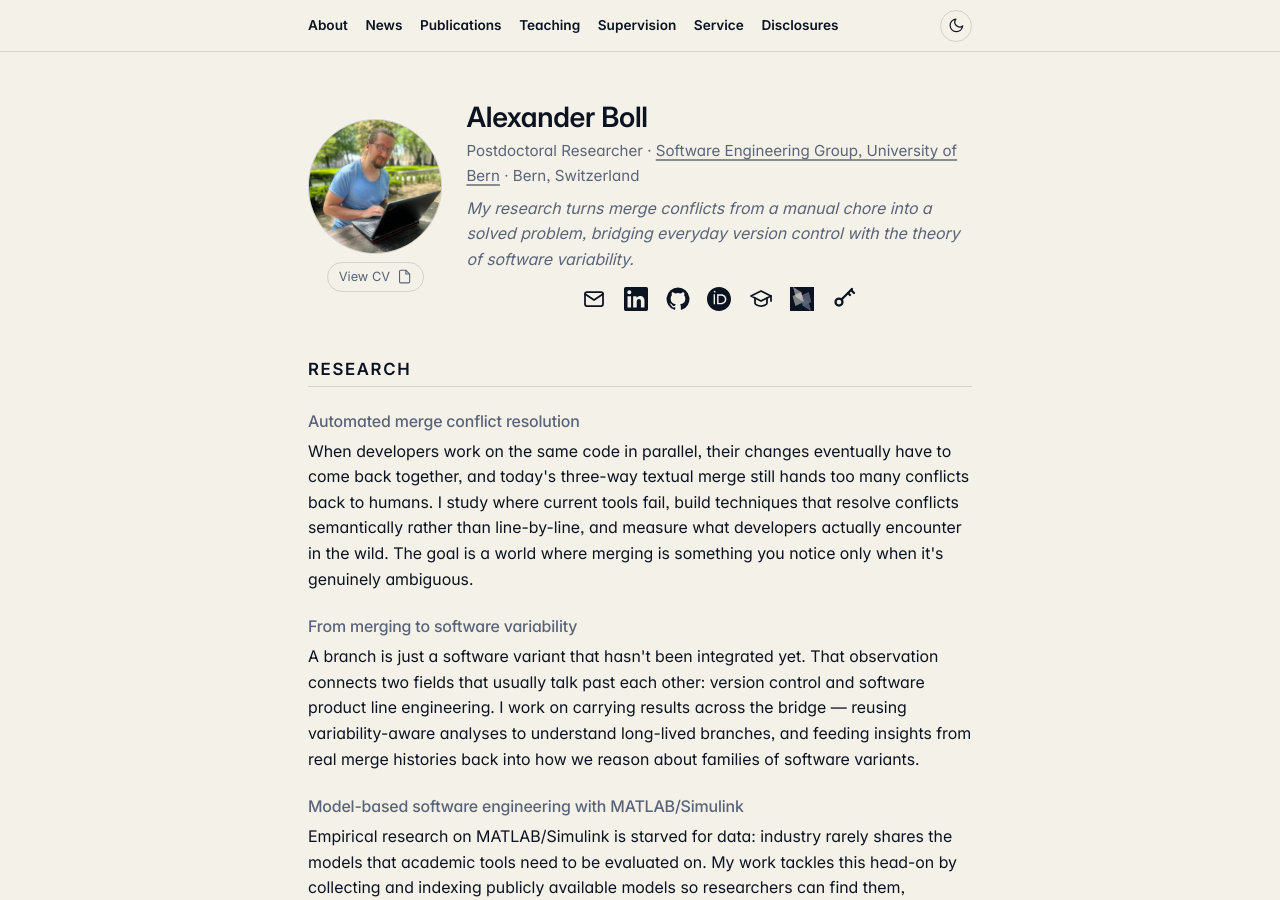
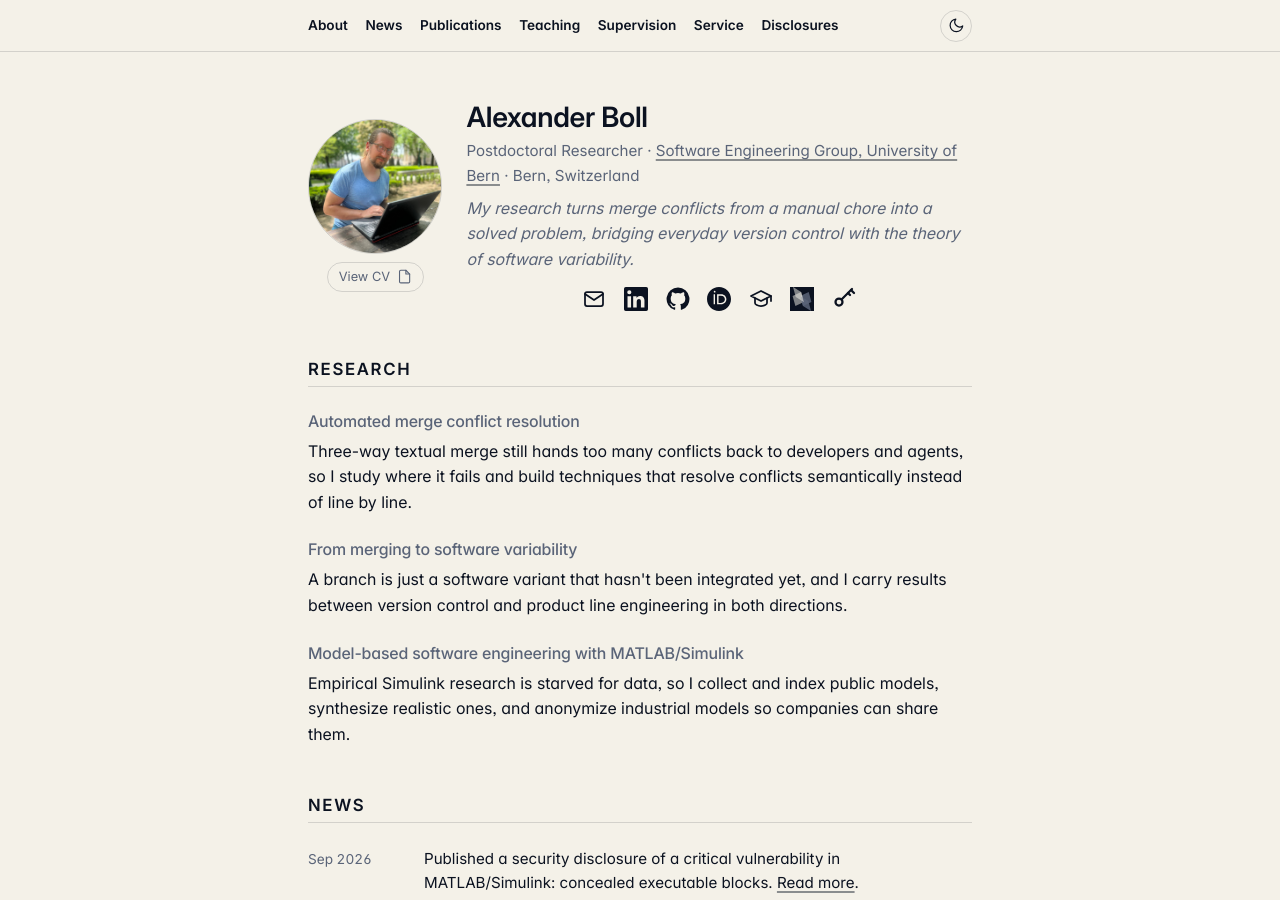
Before and after one commit to lanpirot/lanpirot.github.io, a Jekyll site: the page built from index.md, in a window 1280 px wide and 900 px high. Built offline with Jekyll 4.4.1, drawn with Linux system fonts in a browser that asks for light colours; some of the changed text lies outside the part shown.

Commit message:
Landing page: trim research section to one sentence per topic
Co-Authored-By: Claude Fable 5.1 <noreply@anthropic.com>
Claude-Session: https://claude.ai/code/session_01256u9odEynmskSw9kKsRQm

```diff
--- a/_includes/section-research.html
+++ b/_includes/section-research.html
@@ -3,16 +3,16 @@
 
   <h3>Automated merge conflict resolution</h3>
   <p>
-    When developers work on the same code in parallel, their changes eventually have to come back together, and today's three-way textual merge still hands too many conflicts back to humans. I study where current tools fail, build techniques that resolve conflicts semantically rather than line-by-line, and measure what developers actually encounter in the wild. The goal is a world where merging is something you notice only when it's genuinely ambiguous.
+    Three-way textual merge still hands too many conflicts back to developers and agents, so I study where it fails and build techniques that resolve conflicts semantically instead of line by line.
   </p>
 
   <h3>From merging to software variability</h3>
   <p>
-    A branch is just a software variant that hasn't been integrated yet. That observation connects two fields that usually talk past each other: version control and software product line engineering. I work on carrying results across the bridge — reusing variability-aware analyses to understand long-lived branches, and feeding insights from real merge histories back into how we reason about families of software variants.
+    A branch is just a software variant that hasn't been integrated yet, and I carry results between version control and product line engineering in both directions.
   </p>
 
   <h3>Model-based software engineering with MATLAB/Simulink</h3>
   <p>
-    Empirical research on MATLAB/Simulink is starved for data: industry rarely shares the models that academic tools need to be evaluated on. My work tackles this head-on by collecting and indexing publicly available models so researchers can find them, synthesizing realistic models where no public ones exist, and developing techniques to strip sensitive content from industrial models so companies can share them safely. The underlying goal is to make industry–academia collaboration in model-based software engineering actually possible.
+    Empirical Simulink research is starved for data, so I collect and index public models, synthesize realistic ones, and anonymize industrial models so companies can share them.
   </p>
 </section>
```
